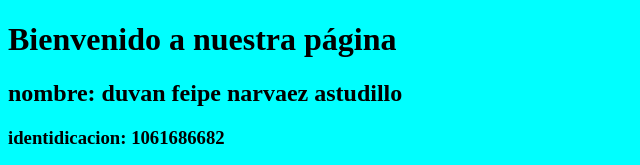
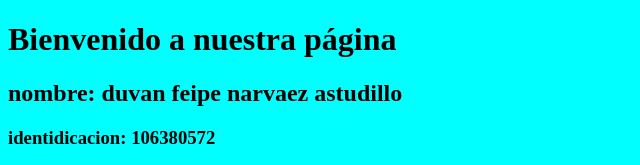
Before and after one commit to Duvan0428/teleinformatica, a plain HTML site: page index.html in a window 1280 px wide. Shown: the top 165 px of the page, 0-640 px from the left. Drawn offline with Linux system fonts and the light colour scheme.

Commit message:
primer commit de documento
este es el primer cambio del numero del documento

```diff
--- a/index.html
+++ b/index.html
@@ -13,7 +13,7 @@
 
         </h1>
         <h2> nombre: duvan feipe narvaez astudillo </h2>
-        <h3> identidicacion: 1061686682</h3>
+        <h3> identidicacion: 106380572</h3>
     </header>
     <nav>
         <ul>
```
